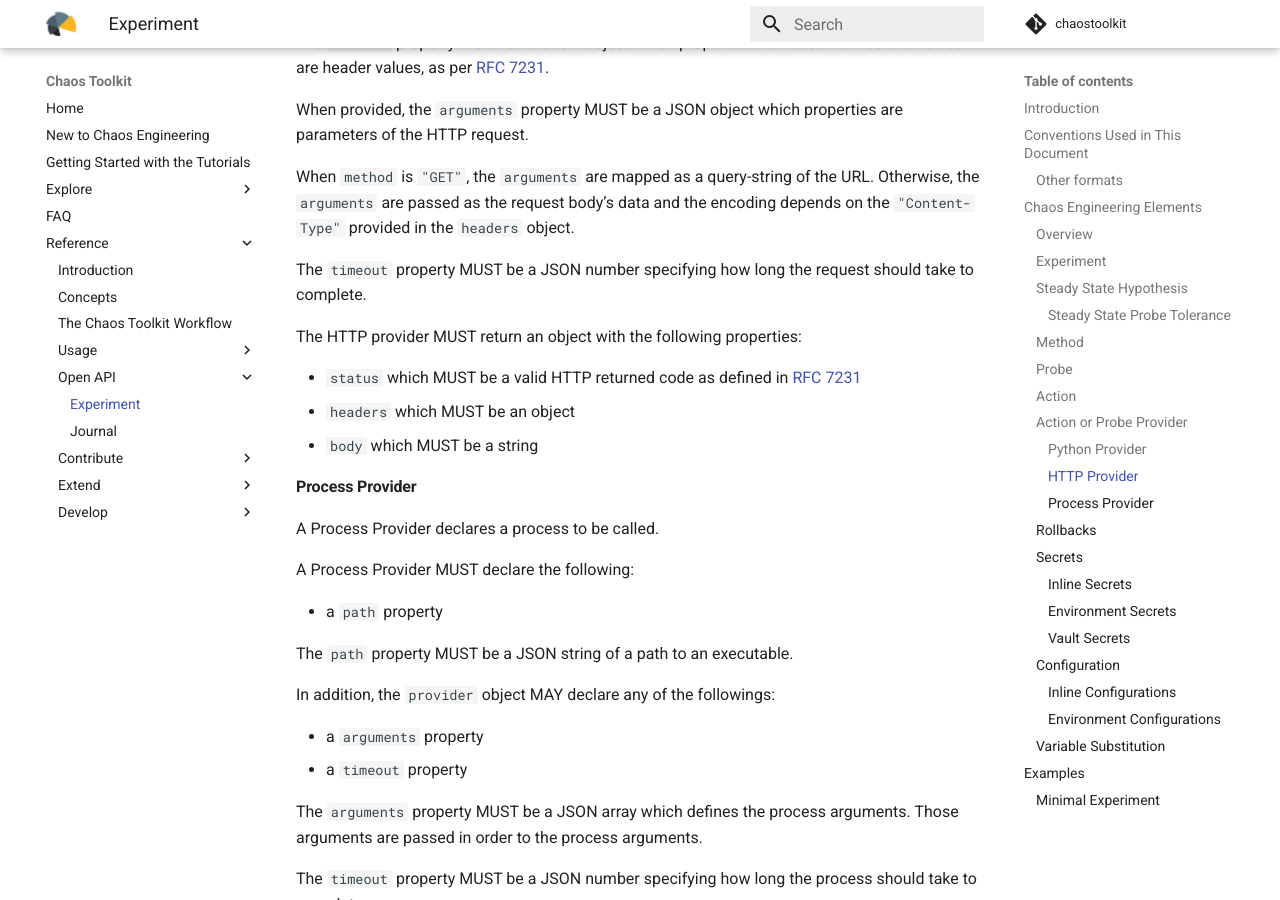
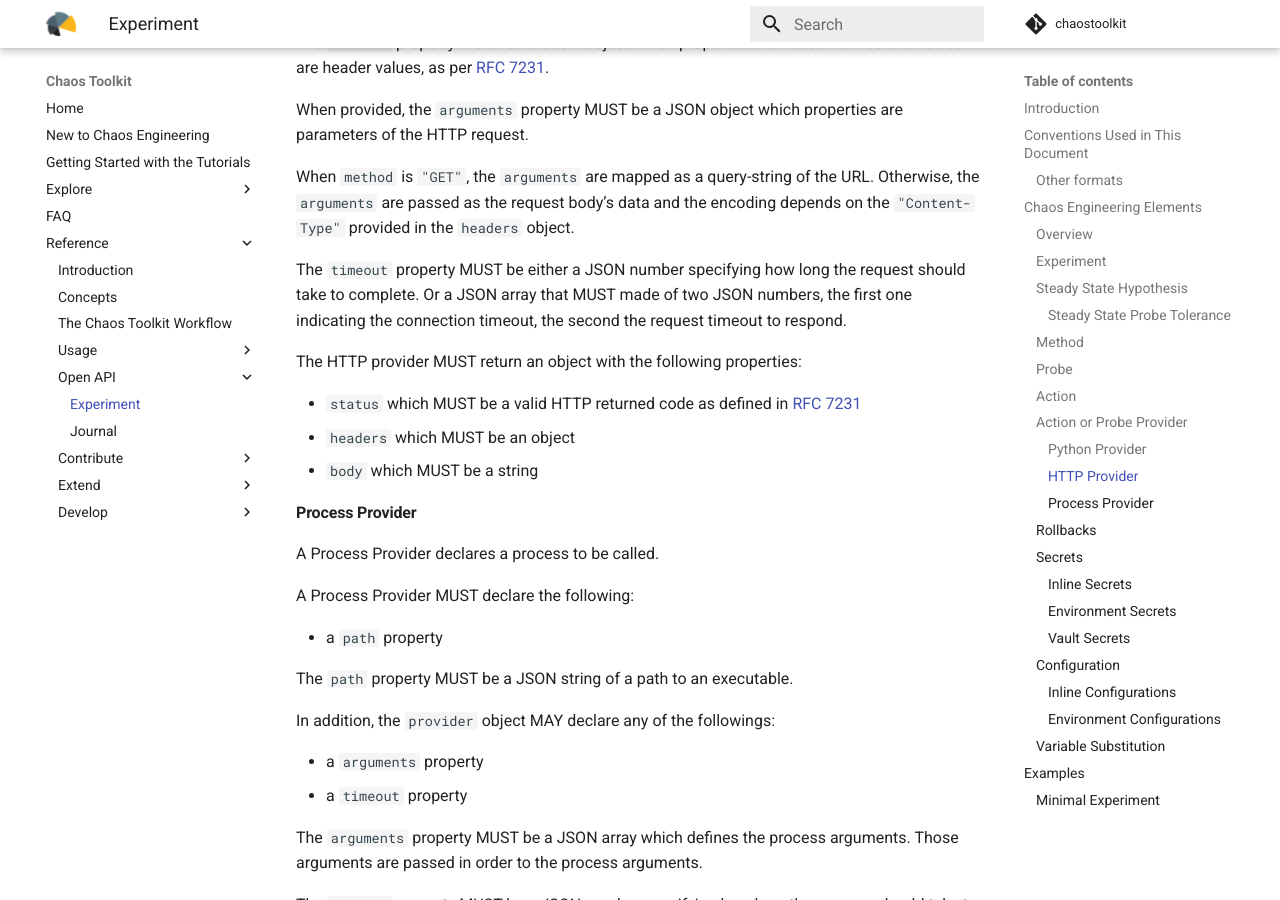
Before and after one commit to chaostoolkit/chaostoolkit-documentation, an MkDocs documentation site: the page built from sources/reference/api/experiment.md, in a window 1280 px wide and 900 px high, scrolled down 8558 px. Built offline with MkDocs 1.6.1 and Material for MkDocs 9.7.7, drawn with Linux system fonts in a browser that asks for light colours; comment, search, counter and statistics services are not loaded; old or Windows-style settings are respelled for this version of MkDocs.

Commit message:
HTTP timeout can be a tuple
It is sometimes useful to have different timeouts between
connection and response times

Signed-off-by: Sylvain Hellegouarch <sh@defuze.org>

```diff
--- a/sources/reference/api/experiment.md
+++ b/sources/reference/api/experiment.md
@@ -430,8 +430,10 @@ When `method` is `"GET"`, the `arguments` are mapped as a query-string of the
 URL. Otherwise, the `arguments` are passed as the request body's data and the
 encoding depends on the `"Content-Type"` provided in the `headers` object.
 
-The `timeout` property MUST be a JSON number specifying how long the request
-should take to complete.
+The `timeout` property MUST be either a JSON number specifying how long the
+request should take to complete. Or a JSON array that MUST made of two JSON
+numbers, the first one indicating the connection timeout, the second the
+request timeout to respond.
 
 The HTTP provider MUST return an object with the following properties:
 
```
